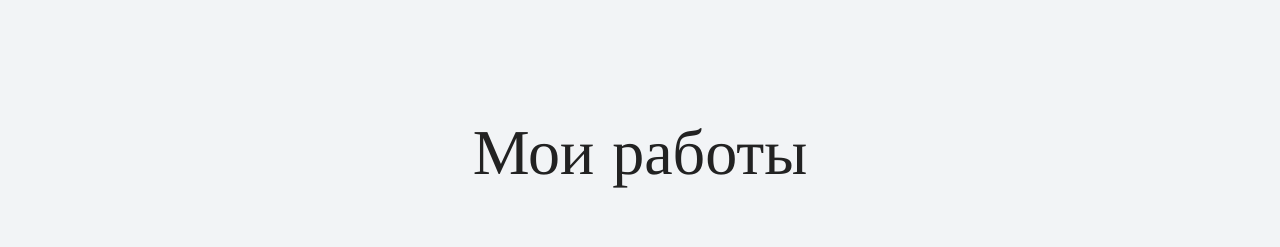
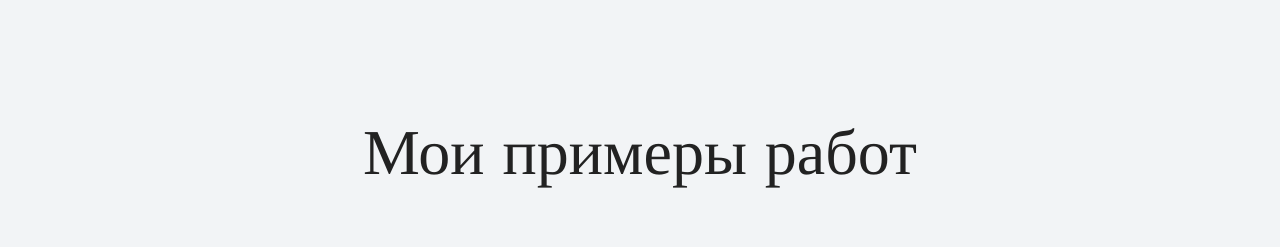
Before and after one commit to DaryaNikolaeva31/my-site, a plain HTML site: page index.html in a window 1280 px wide. Shown: the part 1439-1686 px from the top of the page. Drawn offline with nearby package versions, Linux system fonts and the light colour scheme.

Commit message:
Меняет заголовок на главной странице

```diff
--- a/index.html
+++ b/index.html
@@ -40,7 +40,7 @@
 
   <section class="portfolio">
     <div class="container">
-      <h2 class="subheading">Мои работы</h2>
+      <h2 class="subheading">Мои примеры работ</h2>
       <figure class="project-image">
         <img src="files/project.jpg" width="928" height="536" alt="Cайт магазина товаров для дома">
       </figure>
```
